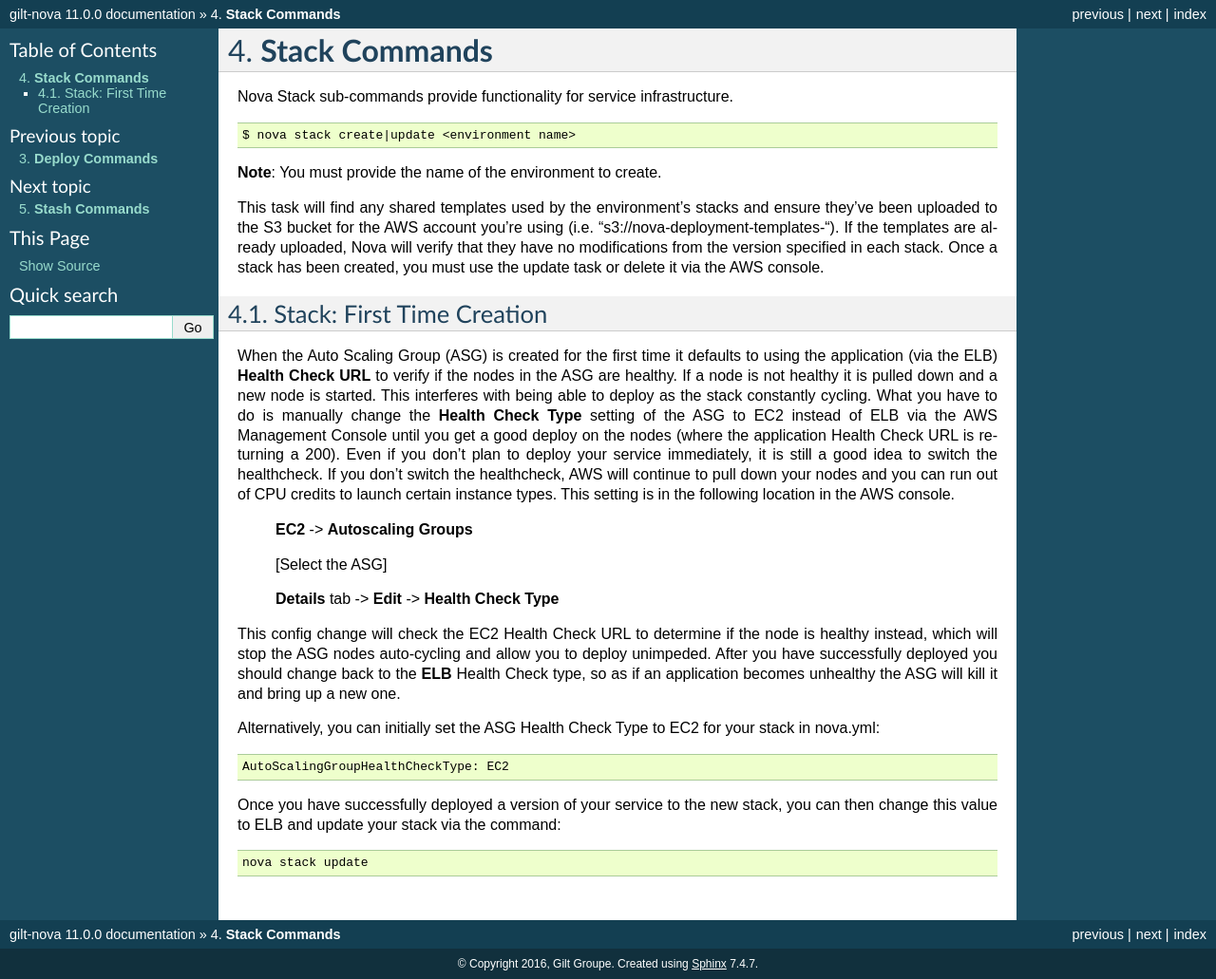
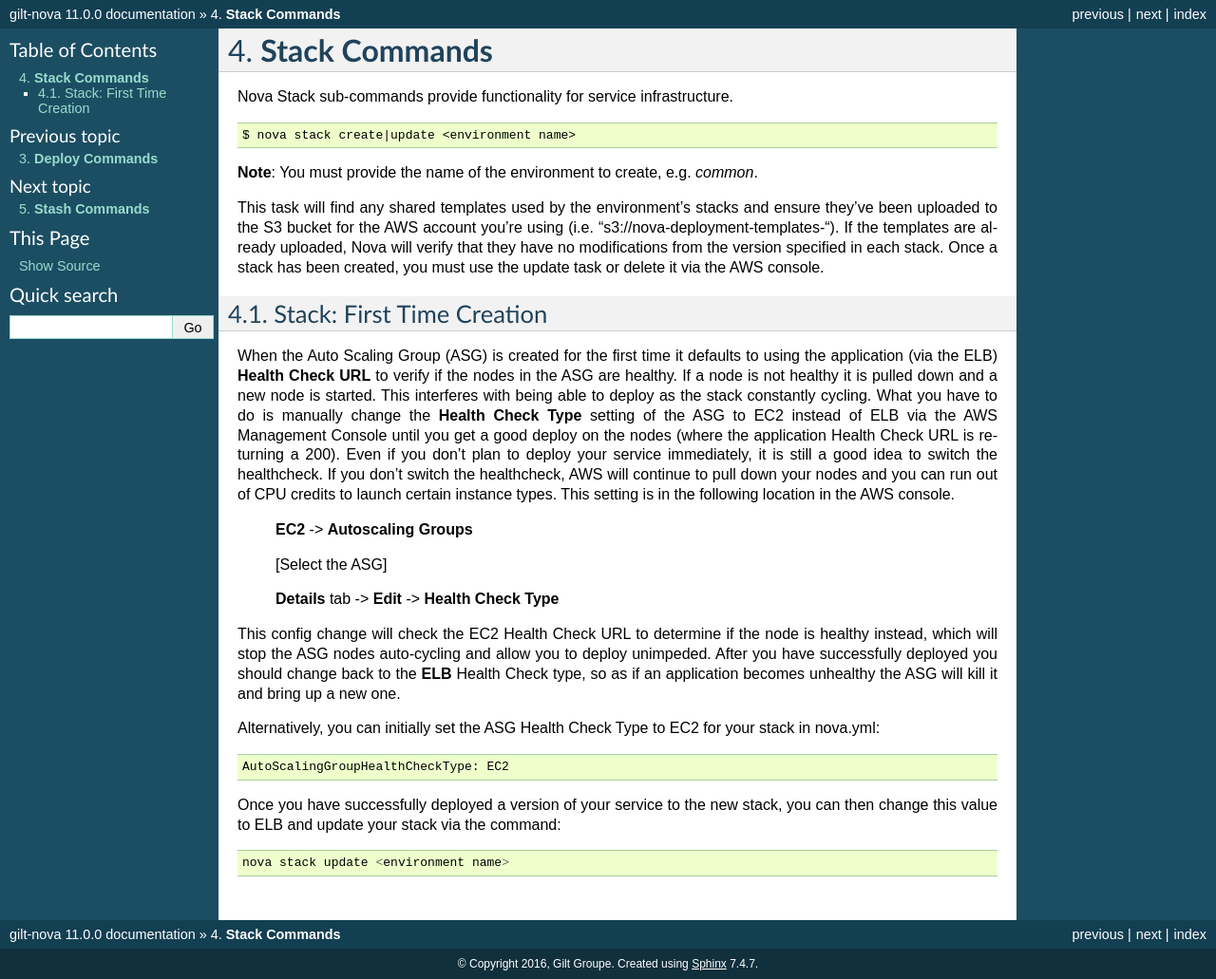
Before and after one commit to zeus911/nova, a Sphinx documentation site: the page built from docs/commands/stack.rst, in a window 1280 px wide. Shown: the whole page at 95% size. Built offline with Sphinx 7.4.7, drawn with Linux system fonts in a browser that asks for light colours.

Commit message:
Update stack.rst

```diff
--- a/docs/commands/stack.rst
+++ b/docs/commands/stack.rst
@@ -8,7 +8,7 @@ Nova Stack sub-commands provide functionality for service infrastructure.
 
     $ nova stack create|update <environment name>
 
-**Note**: You must provide the name of the environment to create.
+**Note**: You must provide the name of the environment to create, e.g. `common`.
 
 This task will find any shared templates used by the environment's stacks and ensure they've been uploaded to the
 S3 bucket for the AWS account you're using (i.e. "s3://nova-deployment-templates-").
@@ -45,4 +45,4 @@ Once you have successfully deployed a version of your service to the new stack,
 
 ::
 
-    nova stack update
+    nova stack update <environment name>
```
